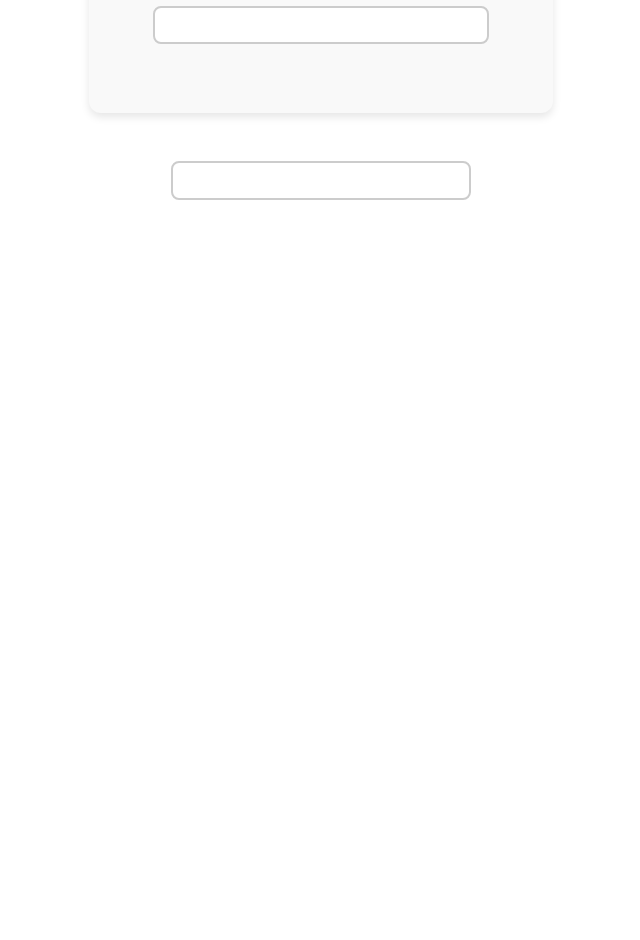
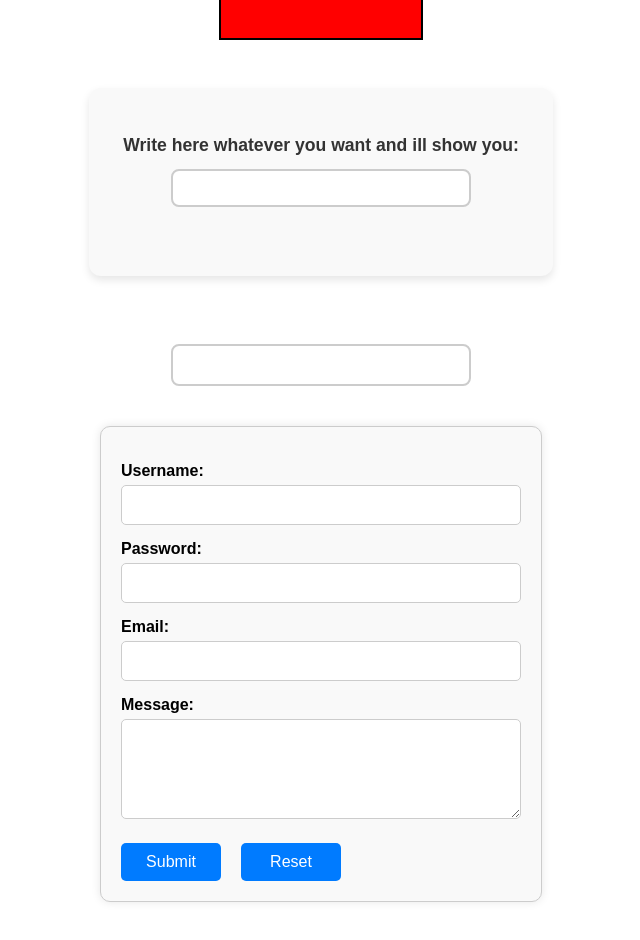
Before and after one commit to Fernando-Herrero/react-events, a React (Vite) app: page / in a window 1280 px wide. Shown: the part 1460-2400 px from the top of the page, without its empty margins (319-959 px from the left). Before the commit the page ends 1668 px from the top, so only its background shows below. Built offline with nearby package versions, Linux system fonts and the light colour scheme.

Commit message:
feat(Form): create Form component

```diff
--- a/src/App.jsx
+++ b/src/App.jsx
@@ -1,6 +1,7 @@
 import "./App.css";
 import { CountClicks } from "./components/CountClicks/CountClicks";
 import { DoubleClickCounter } from "./components/DoubleClickCounter/DoubleClickCounter";
+import { Form } from "./components/Form/Form";
 import { HoverBox } from "./components/HoverBox/HoverBox";
 import { InputFocus } from "./components/InputFocus/InputFocus";
 import { KeyCounter } from "./components/KeyCounter/KeyCountr";
@@ -19,6 +20,7 @@ function App() {
 			<HoverBox />
 			<KeyCounter />
 			<InputFocus />
+			<Form />
 		</>
 	);
 }
--- /dev/null
+++ b/src/components/Form/Form.css
@@ -0,0 +1,53 @@
+form {
+	max-width: 400px;
+	margin: 40px auto;
+	padding: 20px;
+	border: 1px solid #ccc;
+	border-radius: 10px;
+	box-shadow: 0 0 10px rgba(0, 0, 0, 0.1);
+	font-family: Arial, sans-serif;
+	background-color: #f9f9f9;
+}
+
+label {
+	display: block;
+	margin-top: 15px;
+	font-weight: bold;
+}
+
+input,
+textarea {
+	width: 100%;
+	padding: 10px;
+	margin-top: 5px;
+	border: 1px solid #ccc;
+	border-radius: 5px;
+	font-size: 1rem;
+	box-sizing: border-box;
+}
+
+textarea {
+	resize: vertical;
+	min-height: 100px;
+}
+
+button {
+	margin-top: 20px;
+	padding: 10px 15px;
+	font-size: 1rem;
+	background-color: #007bff;
+	color: white;
+	border: none;
+	border-radius: 5px;
+	cursor: pointer;
+	transition: background-color 0.3s ease;
+    min-width: 100px;
+}
+
+button:hover {
+	background-color: #0056b3;
+}
+
+.reset-btn {
+	margin-left: 20px;
+}
--- /dev/null
+++ b/src/components/Form/Form.jsx
@@ -0,0 +1,54 @@
+import { useState } from "react";
+import "./Form.css";
+
+export const Form = () => {
+	const [dataForm, setDataForm] = useState({ username: "", password: "", email: "", message: "" });
+
+	const handleSubmit = (event) => {
+		event.preventDefault();
+
+		setDataForm({
+			username: dataForm.username,
+			password: dataForm.password,
+			email: dataForm.email,
+			message: dataForm.message,
+		});
+
+		console.log(dataForm);
+		alert(
+			`Username: ${dataForm.username}\nPassword: ${dataForm.password}\nEmil: ${dataForm.email}\nMessage: ${dataForm.message}`
+		);
+	};
+
+	const handleText = (event) => {
+		console.log(event.target);
+		const { name, value } = event.target;
+
+		setDataForm((prevData) => ({ ...prevData, [name]: value }));
+	};
+
+	const handleReset = () => {
+		setDataForm({ username: "", password: "", email: "", message: "" });
+	};
+
+	return (
+		<form action="form" onSubmit={handleSubmit}>
+			<label htmlFor="username">Username:</label>
+			<input type="text" id="username" name="username" value={dataForm.username} onChange={handleText} />
+
+			<label htmlFor="password">Password:</label>
+			<input type="password" id="password" name="password" value={dataForm.password} onChange={handleText} />
+
+			<label htmlFor="email">Email:</label>
+			<input type="email" id="email" name="email" value={dataForm.email} onChange={handleText} />
+
+			<label htmlFor="message">Message:</label>
+			<textarea id="message" name="message" value={dataForm.message} onChange={handleText}></textarea>
+
+			<button type="submit">Submit</button>
+			<button type="button" className="reset-btn" onClick={handleReset}>
+				Reset
+			</button>
+		</form>
+	);
+};
```
